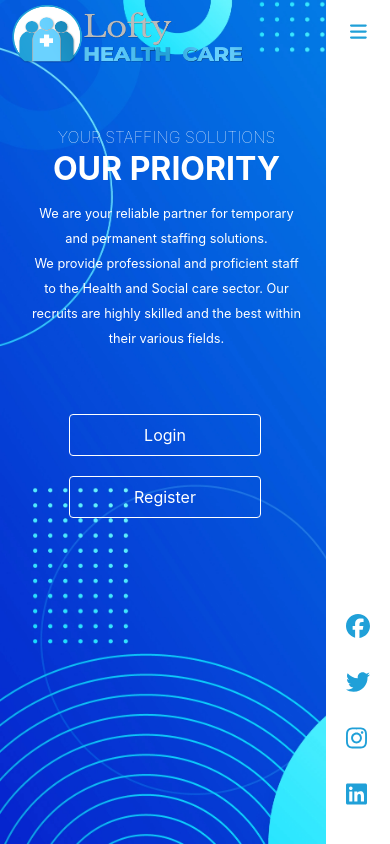
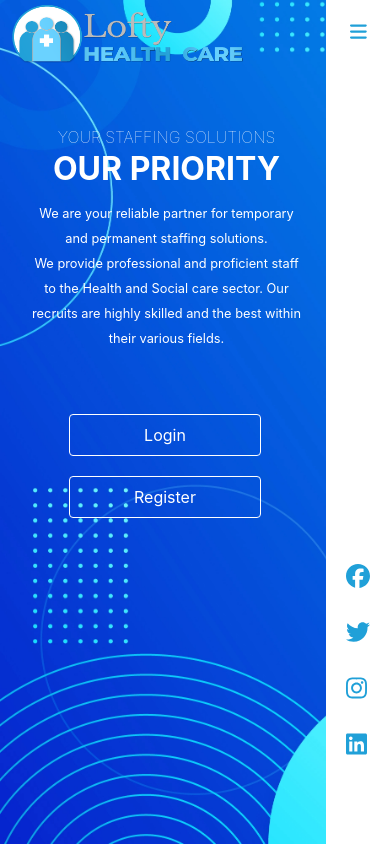
Before and after one commit to patrick-nsolo/lhcreactwebapp, a React (Create React App) app: page / in a window 390 px wide. Built offline with nearby package versions, Linux system fonts and the light colour scheme.

Commit message:
update left nav mobile res

```diff
--- a/src/Components/Leftnav/Leftnav.css
+++ b/src/Components/Leftnav/Leftnav.css
@@ -30,3 +30,9 @@
     color: #20a0d8;
     font-size: 1.2rem;
 }
+
+@media (max-width:768px){
+    .socials{
+        margin-top: -300px;
+    }
+}
```
